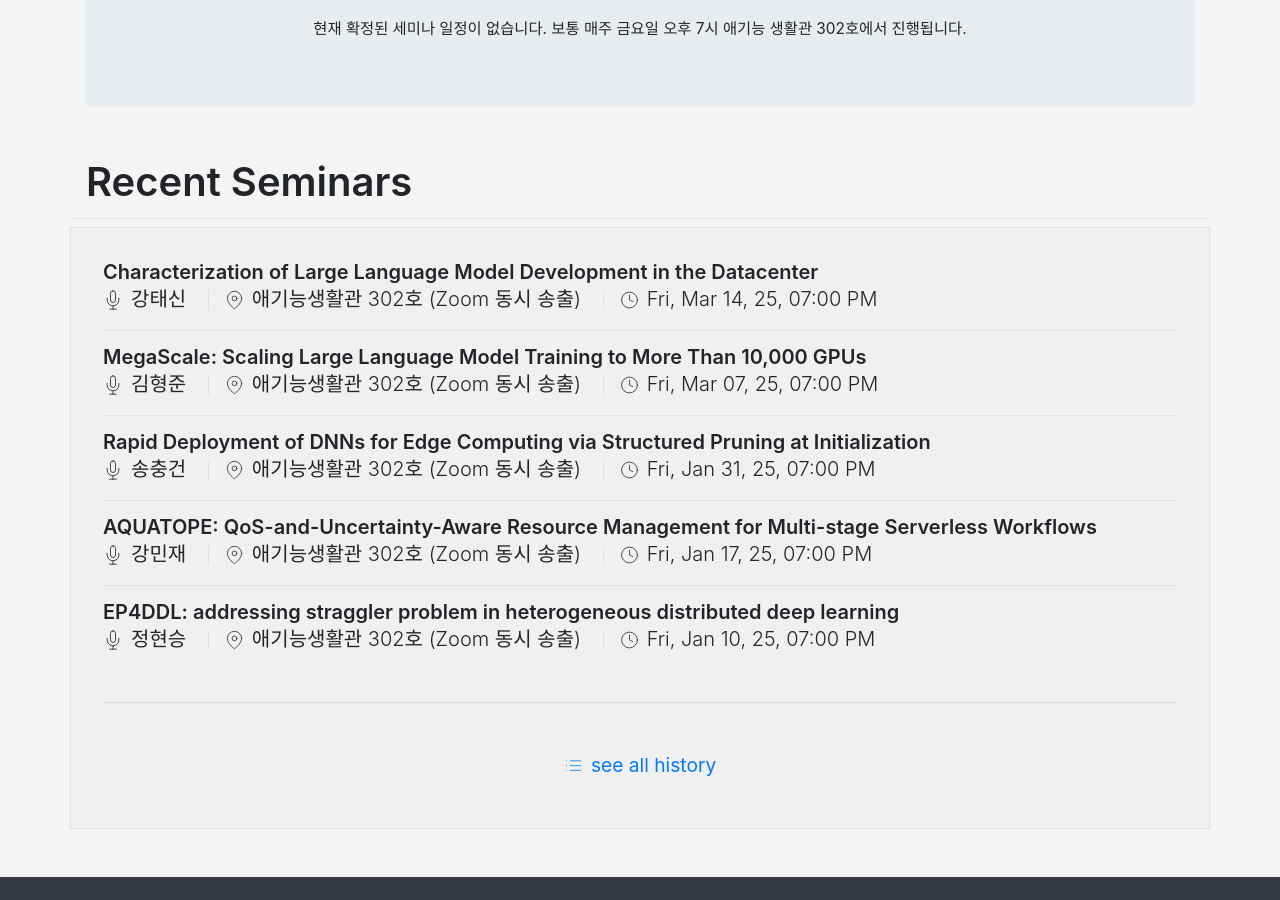
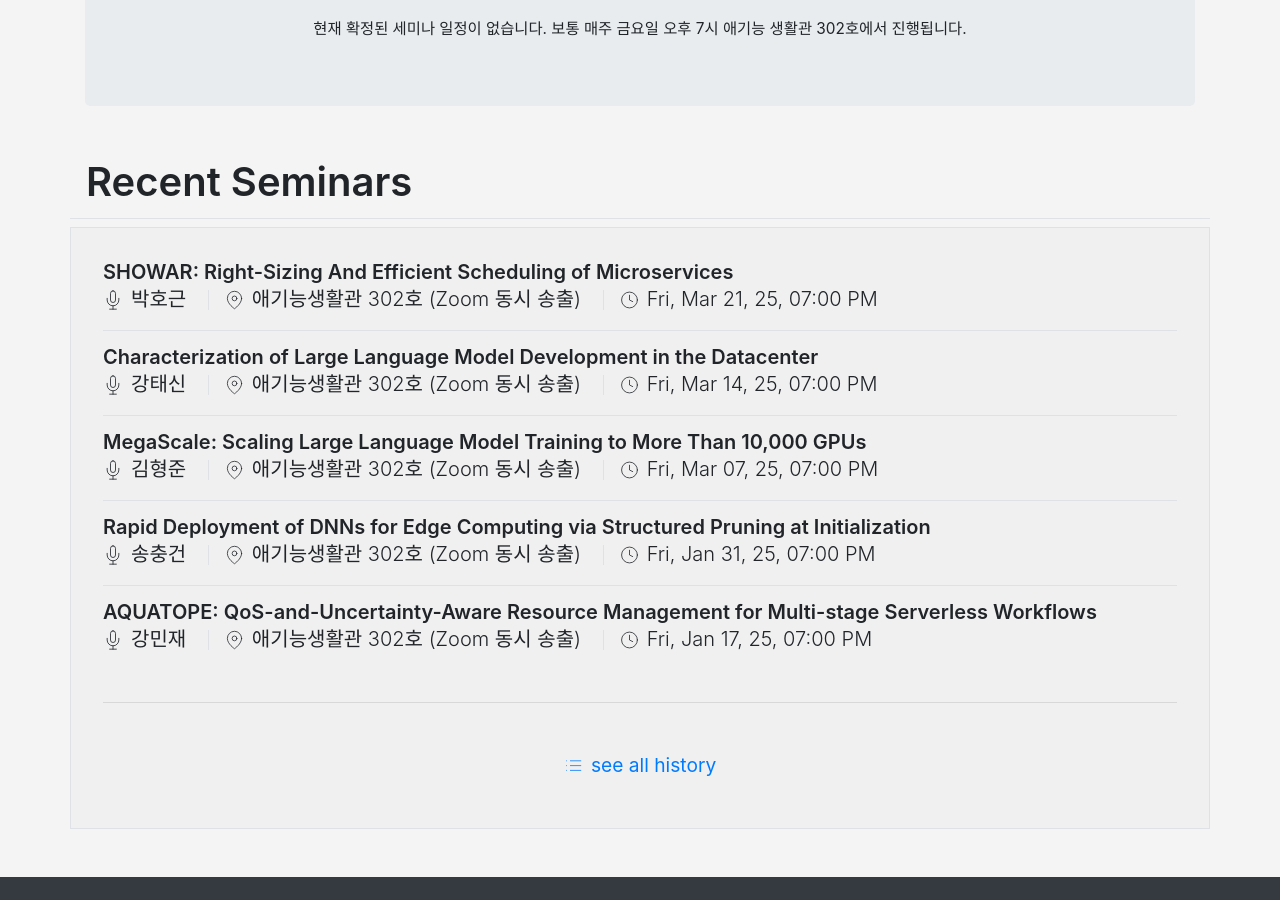
Before and after one commit to KU-Cloud/ku-cloud.github.io, a Jekyll site: the page built from seminar.html, in a window 1280 px wide and 900 px high, scrolled down 355 px. Built offline with Jekyll 4.4.1, drawn with Linux system fonts in a browser that asks for light colours.

Commit message:
seminar updated

```diff
--- a/_data/seminars.yaml
+++ b/_data/seminars.yaml
@@ -1087,3 +1087,7 @@
   speacker: 강태신
   date: 2025-03-14T19:00:00.000+0900
   location: 애기능생활관 302호 (Zoom 동시 송출)
+- title: 'SHOWAR: Right-Sizing And Efficient Scheduling of Microservices'
+  speacker: 박호근
+  date: 2025-03-21T19:00:00.000+0900
+  location: 애기능생활관 302호 (Zoom 동시 송출)
```
